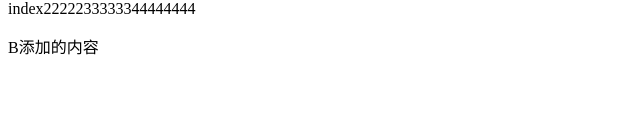
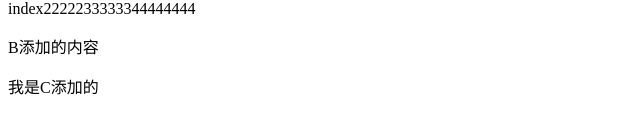
Before and after one commit to AmazingTomb001/git-demo, a plain HTML site: page index.html in a window 1280 px wide. Shown: the part 118-252 px from the top of the page, without its empty margins (0-640 px from the left). Drawn offline with Linux system fonts and the light colour scheme.

Commit message:
程序员C添加的代码

```diff
--- a/index.html
+++ b/index.html
@@ -13,6 +13,8 @@
     <p>index22222333333</p>
     <p>index2222233333344444444</p>
     <p>B添加的内容</p>
+
+    <p>我是C添加的</p>
 </body>
 
 </html>
```
